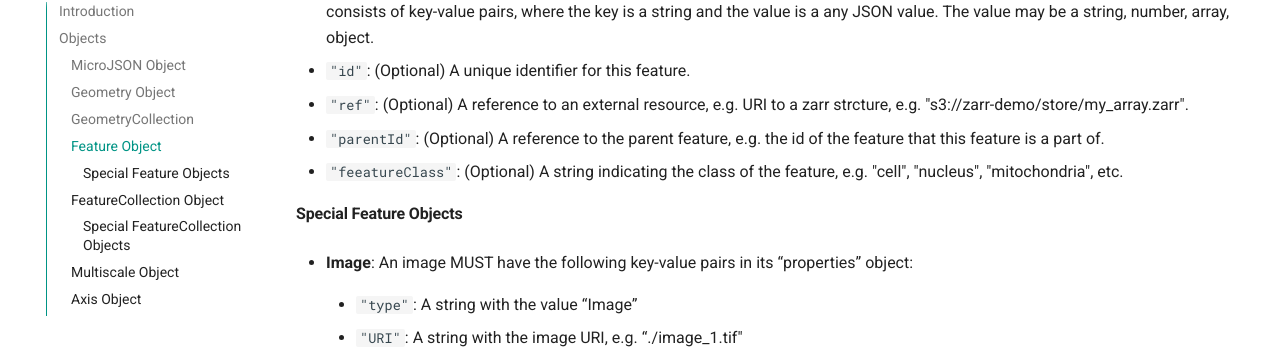
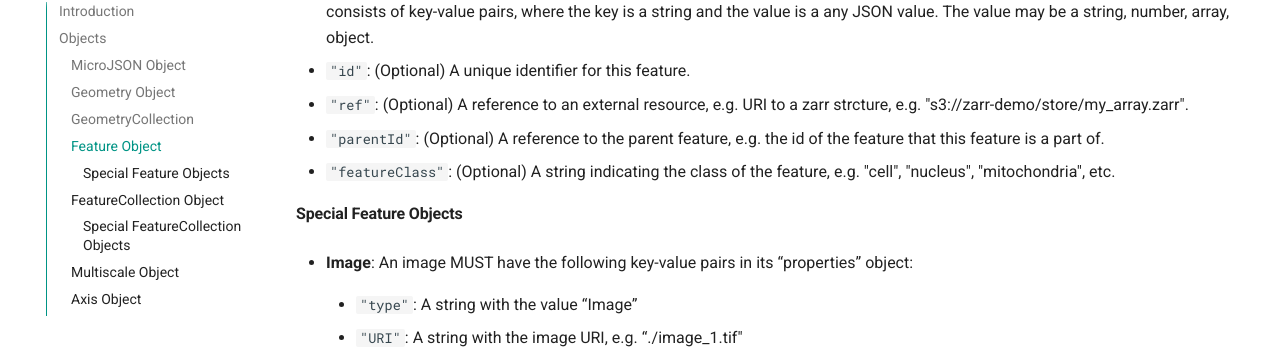
Before and after one commit to PolusAI/microjson, an MkDocs documentation site: the page built from docs/index.md, in a window 1280 px wide and 900 px high, scrolled down 1830 px. Shown: the part 97-451 px from the top of the window. Built offline with MkDocs 1.6.1 and Material for MkDocs 9.7.7, drawn with Linux system fonts in a browser that asks for light colours; nearby versions of some CDN libraries.

Commit message:
fix typo

```diff
--- a/docs/index.md
+++ b/docs/index.md
@@ -51,7 +51,7 @@ A feature object represents a spatially bounded entity associated with propertie
 - `"id"`: (Optional) A unique identifier for this feature.
 - `"ref"`: (Optional) A reference to an external resource, e.g. URI to a zarr strcture, e.g. "s3://zarr-demo/store/my_array.zarr".
 - `"parentId"`: (Optional) A reference to the parent feature, e.g. the id of the feature that this feature is a part of.
-- `"feeatureClass"`: (Optional) A string indicating the class of the feature, e.g. "cell", "nucleus", "mitochondria", etc.
+- `"featureClass"`: (Optional) A string indicating the class of the feature, e.g. "cell", "nucleus", "mitochondria", etc.
 
 
 #### Special Feature Objects
```
